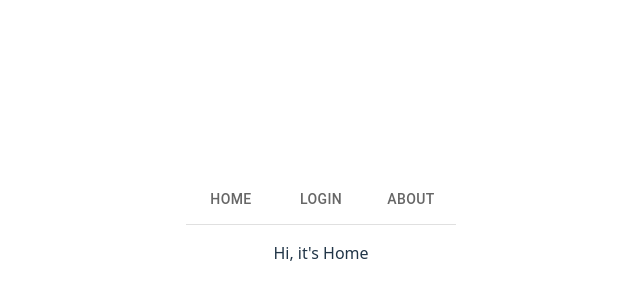
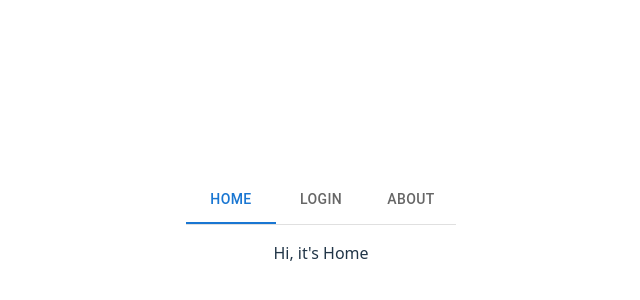
Before and after one commit to BUsuper/login-sandbox, a React (Vite) app: page / in a window 1280 px wide. Shown: the part 172-472 px from the top of the page, without its empty margins (319-959 px from the left). Built offline with nearby package versions, Linux system fonts and the light colour scheme.

Commit message:
Implement correct navigation and current tab display in Header, improve routes structure

```diff
--- a/src/components/Header/Header.tsx
+++ b/src/components/Header/Header.tsx
@@ -1,38 +1,41 @@
 import { Tab, Tabs, Box } from "@mui/material";
 import { useState } from "react";
-import { Link } from "react-router";
+import { Link, useLocation } from "react-router";
 
 export function Header() {
-  const [value, setValue] = useState<number>(0);
+  const loc = useLocation().pathname;
+  const [currentTab, setCurrentTab] = useState<string>(loc);
 
-  const routes = {
-    home: "/",
-    login: "/login",
-    about: "/about",
-  };
+  const routes = [
+    { title: "home", path: "/" },
+    { title: "login", path: "/login" },
+    { title: "about", path: "/about" },
+  ];
 
-  const handleChange = (event: React.SyntheticEvent, newValue: number) => {
-    setValue(newValue);
+  /* handleChange for MUI Tabs is called with two arguments: event and new tab value
+ The _ indicates that event is intentionally left unused */
+  const handleChange = (_event: React.SyntheticEvent, newValue: string) => {
+    setCurrentTab(newValue);
   };
 
   return (
     <Box sx={{ width: "100%" }}>
       <Box sx={{ borderBottom: 1, borderColor: "divider" }}>
         <Tabs
-          value={value}
+          value={currentTab}
           onChange={handleChange}
           aria-label="navigation bar"
           centered
         >
-          {Object.entries(routes).map(([title, link]) => {
+          {routes.map(({ title, path }) => {
             return (
               <Tab
                 sx={{ "&:focus": { outline: "none" } }}
                 label={title.toUpperCase()}
-                value={link}
-                to={link}
+                value={path}
+                to={path}
                 component={Link}
-                key={title}
+                key={path}
               />
             );
           })}
```
